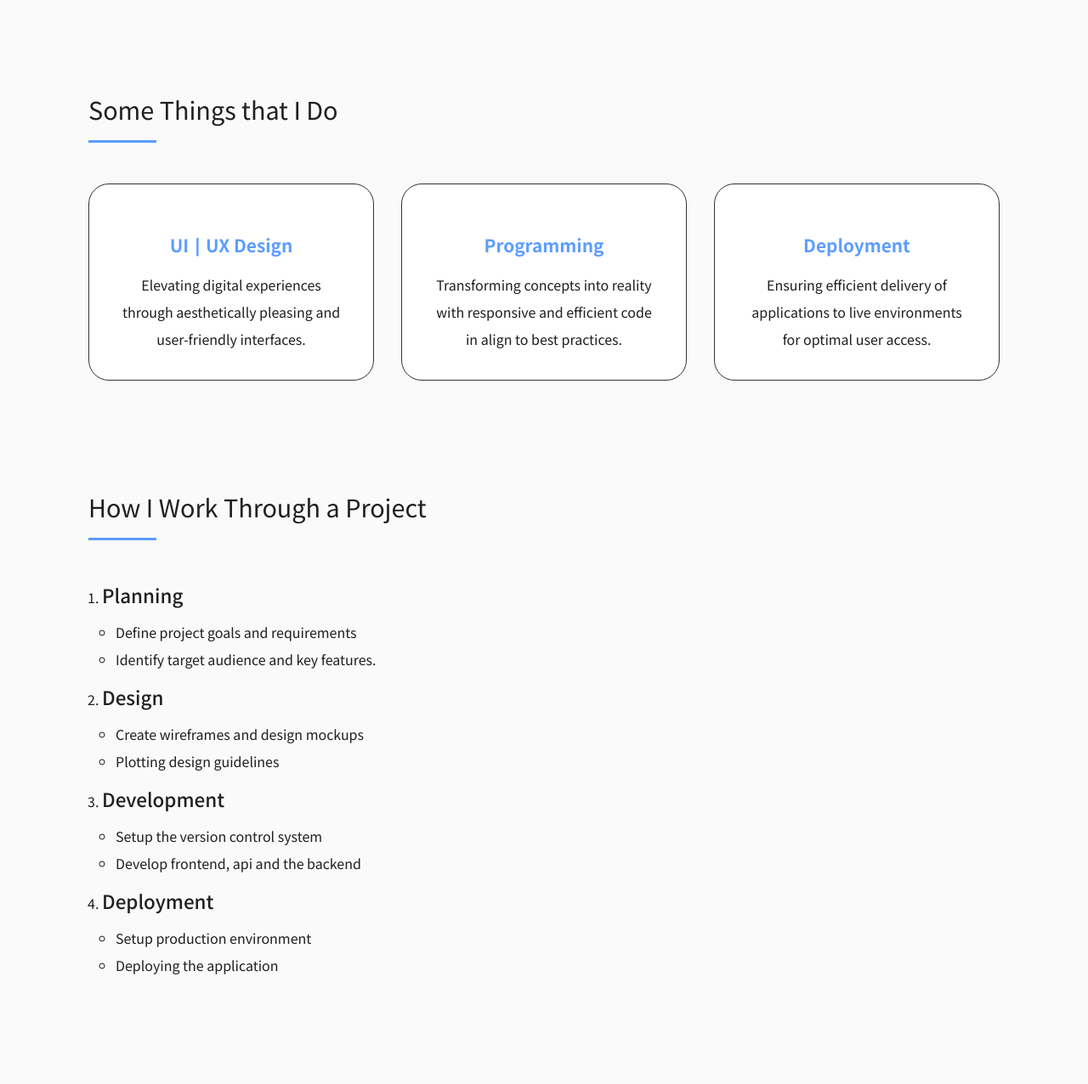
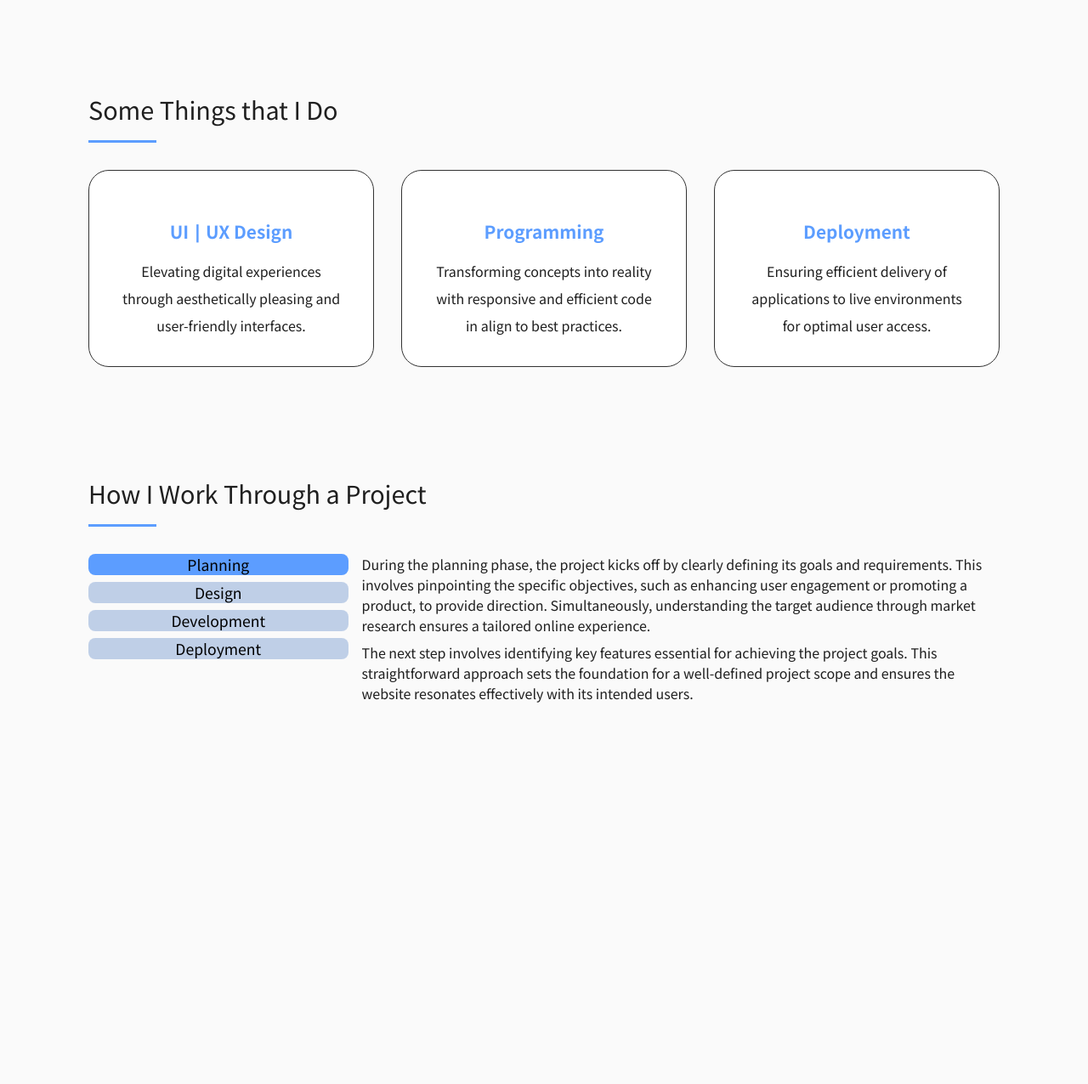
Before and after one commit to jetsgarcia/lab2, a PHP site: page / in a window 1280 px wide. Shown: the part 644-1920 px from the top of the page at 85% size. After the commit the page ends 1471 px from the top, so only its background shows below. Run offline with PHP 8.4, Linux system fonts and the light colour scheme; some libraries are stand-ins or nearby versions.

Commit message:
Fixed the How I Work section

```diff
--- a/week5/assets/css/styles.css
+++ b/week5/assets/css/styles.css
@@ -24,7 +24,8 @@ body {
   --text-color: hsl(0, 0%, 12%);
   --text-color-grayed: hsl(0, 0%, 40%);
   --primary-color: hsl(216, 100%, 68%);
-  --hover-color: hsl(224, 100%, 57%);
+  --primary-inactive: hsl(216, 50%, 68%, 0.5);
+  --hover-color: hsl(216, 100%, 80%);
   --grayed-color: hsl(0, 0%, 100%);
   --grayed-color-hover: hsl(0, 0%, 100%);
 }
@@ -355,7 +357,7 @@ body {
 #home .how-i-work h2 {
   font-size: 1.8rem;
   font-weight: 400;
-  margin-bottom: 3rem;
+  margin-bottom: 2rem;
 }
 #home .how-i-work h2::after {
   content: "";
@@ -365,21 +367,35 @@ body {
   background-color: var(--primary-color);
   margin: 1rem 0;
 }
-#home .how-i-work ol {
-  margin-left: 1rem;
+#home .how-i-work .container {
+  display: flex;
 }
-#home .how-i-work ol > li {
-  margin-bottom: 1rem;
+#home .how-i-work .container .left {
+  width: 30%;
+  display: flex;
+  flex-direction: column;
+  padding-right: 1rem;
 }
-#home .how-i-work ol .list-header {
-  font-size: 1.4rem;
-  font-weight: 500;
-  margin-bottom: 1rem;
+#home .how-i-work .container .left .work-button {
+  background-color: var(--primary-inactive);
+  font-size: 1.1rem;
+  font-family: inherit;
+  letter-spacing: 1%;
+  border: none;
+  border-radius: 0.5rem;
+  margin-bottom: 0.5rem;
+  transition: color 0.3s ease-in-out, background-color 0.3s ease-in-out;
 }
-#home .how-i-work ol ul {
-  margin-left: 1rem;
+#home .how-i-work .container .left .work-button.current {
+  background-color: var(--primary-color);
 }
-#home .how-i-work ol ul > li {
+#home .how-i-work .container .left .work-button:hover:not(.current) {
+  background-color: var(--hover-color);
+}
+#home .how-i-work .container .right {
+  width: 70%;
+}
+#home .how-i-work .container .right p:first-child {
   margin-bottom: 0.5rem;
 }
 
--- a/week5/assets/css/styles.scss
+++ b/week5/assets/css/styles.scss
@@ -27,7 +27,9 @@ body {
   --text-color: hsl(0, 0%, 12%);
   --text-color-grayed: hsl(0, 0%, 40%);
   --primary-color: hsl(216, 100%, 68%);
-  --hover-color: hsl(224, 100%, 57%);
+  --primary-inactive: hsl(216, 50%, 68%, 0.5);
+  --hover-color: hsl(216, 100%, 80%);
+
   --grayed-color: hsl(0, 0%, 100%);
   --grayed-color-hover: hsl(0, 0%, 100%);
 }
@@ -37,6 +39,7 @@ body {
   --text-color: hsl(0, 0%, 98%);
   --text-color-grayed: hsl(0, 0%, 60%);
   --primary-color: hsl(216, 50%, 68%);
+  --primary-inactive: hsl(216, 50%, 68%, 0.5);
   --hover-color: hsl(216, 100%, 80%);
   --grayed-color: hsl(0, 0%, 10%);
   --grayed-color-hover: hsl(0, 0%, 15%);
@@ -79,3 +82,4 @@ body {
 // Partials for phone view
 @import "../scss_partials/phone/home/hero";
 @import "../scss_partials/phone/home/things_i_do";
+@import "../scss_partials/phone/home/how_i_work";
--- a/week5/assets/scss_partials/laptop/home/_things_i_do.scss
+++ b/week5/assets/scss_partials/laptop/home/_things_i_do.scss
@@ -8,7 +8,7 @@
   h2 {
     font-size: 1.8rem;
     font-weight: 400;
-    margin-bottom: 3rem;
+    margin-bottom: 2rem;
 
     &::after {
       content: "";
--- a/week5/index.htm
+++ b/week5/index.htm
@@ -221,36 +221,104 @@
         </section>
         <section class="how-i-work">
           <h2>How I Work Through a Project</h2>
-          <ol>
-            <li>
-              <p class="list-header">Planning</p>
-              <ul>
-                <li>Define project goals and requirements</li>
-                <li>Identify target audience and key features.</li>
-              </ul>
-            </li>
-            <li>
-              <p class="list-header">Design</p>
-              <ul>
-                <li>Create wireframes and design mockups</li>
-                <li>Plotting design guidelines</li>
-              </ul>
-            </li>
-            <li>
-              <p class="list-header">Development</p>
-              <ul>
-                <li>Setup the version control system</li>
-                <li>Develop frontend, api and the backend</li>
-              </ul>
-            </li>
-            <li>
-              <p class="list-header">Deployment</p>
-              <ul>
-                <li>Setup production environment</li>
-                <li>Deploying the application</li>
-              </ul>
-            </li>
-          </ol>
+          <div class="container">
+            <div class="left">
+              <button class="current work-button" onclick="toggleContent(0)">
+                Planning
+              </button>
+              <button class="work-button" onclick="toggleContent(1)">
+                Design
+              </button>
+              <button class="work-button" onclick="toggleContent(2)">
+                Development
+              </button>
+              <button class="work-button" onclick="toggleContent(3)">
+                Deployment
+              </button>
+            </div>
+            <div class="right">
+              <div class="show planning">
+                <p>
+                  During the planning phase, the project kicks off by clearly
+                  defining its goals and requirements. This involves pinpointing
+                  the specific objectives, such as enhancing user engagement or
+                  promoting a product, to provide direction. Simultaneously,
+                  understanding the target audience through market research
+                  ensures a tailored online experience.
+                </p>
+                <p>
+                  The next step involves identifying key features essential for
+                  achieving the project goals. This straightforward approach
+                  sets the foundation for a well-defined project scope and
+                  ensures the website resonates effectively with its intended
+                  users.
+                </p>
+              </div>
+
+              <div class="hide design">
+                <p>
+                  The design phase begins with creating wireframes and design
+                  mockups. This step involves sketching out the basic layout and
+                  structure of the website to visualize its functionality and
+                  user interface. These wireframes serve as a blueprint for the
+                  development process. Following this, the design mockups are
+                  crafted, incorporating colors, typography, and visual elements
+                  to give a realistic representation of the final product.
+                </p>
+                <p>
+                  Simultaneously, design guidelines are plotted, ensuring
+                  consistency in aesthetics and user experience across the
+                  website. This meticulous planning in the design phase lays the
+                  groundwork for a visually appealing and user-friendly website
+                  that aligns seamlessly with the client's objectives and
+                  preferences.
+                </p>
+              </div>
+
+              <div class="hide development">
+                <p>
+                  Moving into the development phase, the initial step is setting
+                  up a version control system, ensuring a systematic and
+                  collaborative approach to coding. This allows for efficient
+                  tracking of changes and collaboration among team members.
+                  Following this, the development process kicks off with
+                  building the frontend, creating the user interface and visual
+                  elements that users interact with.
+                </p>
+                <p>
+                  Concurrently, the backend and API development take place,
+                  establishing the functional backbone of the website. This
+                  holistic approach ensures a cohesive integration between the
+                  user interface and the underlying infrastructure, leading to a
+                  robust and seamless web application. By adhering to best
+                  practices and employing a systematic version control system,
+                  the development phase paves the way for a stable and scalable
+                  website that meets the defined project goals.
+                </p>
+              </div>
+
+              <div class="hide deployment">
+                <p>
+                  As the development phase concludes, the focus shifts towards
+                  deployment. The first step involves setting up the production
+                  environment, configuring servers, and ensuring all necessary
+                  resources are in place for a smooth transition from
+                  development to live deployment.
+                </p>
+                <p>
+                  Following this, the application is deployed, making it
+                  accessible to users on the internet. This process involves
+                  transferring the developed code and assets to the production
+                  servers, configuring databases, and addressing any potential
+                  issues to ensure a seamless user experience. By meticulously
+                  setting up the production environment and deploying the
+                  application, the web development service ensures that the
+                  website is ready for real-world use, meeting the defined goals
+                  and providing a reliable online presence for its users.
+                </p>
+              </div>
+            </div>
+          </div>
         </section>
       </section>
       <section class="hide" id="about">
--- a/week5/script.js
+++ b/week5/script.js
@@ -113,3 +113,45 @@ document.addEventListener("mousemove", (e) => {
   // Apply new position to eye
   eye.style.transform = `translate(${eyeX / 16}rem, ${eyeY / 16}rem)`;
 });
+
+// For toggling the display of text in How I Work section
+const workContents = ["planning", "design", "development", "deployment"];
+const workContentsClass = [
+  ".planning",
+  ".design",
+  ".development",
+  ".deployment",
+];
+
+// For toggline the display of text in How I Work section
+const toggleContent = (contentIndex) => {
+  // Get the current content based on the provided index
+  const currentContent = workContents[contentIndex];
+  const workButtons = document.querySelectorAll(".work-button");
+
+  for (let i = 0; i < workButtons.length; i++) {
+    if (i === contentIndex) {
+      workButtons[i].classList.add("current");
+    } else {
+      workButtons[i].classList.remove("current");
+    }
+  }
+
+  // Iterate over all the contents
+  workContents.forEach((_, i) => {
+    // If this is not the content to show
+    if (workContents[i] !== currentContent) {
+      // Get the element for this content
+      const element = document.querySelector(workContentsClass[i]);
+      // If it's currently shown, hide it
+      if (element.classList.contains("show")) {
+        element.classList.add("hide");
+      }
+      // Ensure it's not marked as shown
+      element.classList.remove("show");
+    }
+  });
+
+  // Mark the current content as shown
+  document.querySelector(workContentsClass[contentIndex]).classList.add("show");
+};
```
Also changed, not shown: other parts of week5/assets/css/styles.css (+30 -1 lines), week5/assets/scss_partials/laptop/home/_how_i_work.scss (+31 -14 lines), week5/assets/scss_partials/phone/home/_how_i_work.scss (added, +34 -0 lines), 1 other file.
